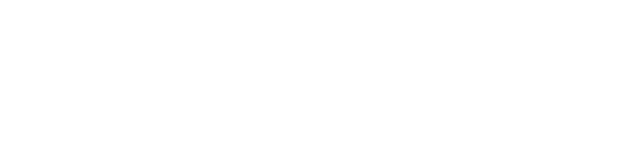
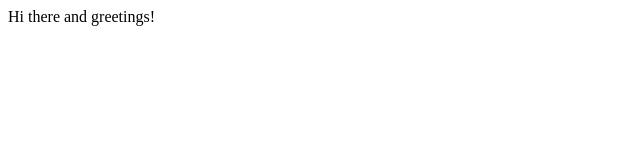
Before and after one commit to freedomsky11/webpack-sample-project, a website: page public/index.html in a window 1280 px wide. Shown: the whole page, without its empty margins (0-640 px from the left). Drawn offline with Linux system fonts and the light colour scheme.

Commit message:
use command to generat js file

```diff
--- a/app/main.js
+++ b/app/main.js
@@ -1,3 +1,5 @@
 // main.js
 const greeter = require('./Greeter.js');
 document.querySelector('#root').appendChild(greeter());
+
+console.log('hello world');
--- a/public/bundle.js
+++ b/public/bundle.js
@@ -71,6 +71,7 @@
 const greeter = __webpack_require__(1);
 document.querySelector('#root').appendChild(greeter());
 
+console.log('hello world');
 
 /***/ }),
 /* 1 */
--- a/public/index.html
+++ b/public/index.html
@@ -8,6 +8,6 @@
    <body>
      <div id="root">
      </div>
-     <script scr="bundle.js"></script>
+     <script src="bundle.js"></script>
    </body>
 </html>
```
